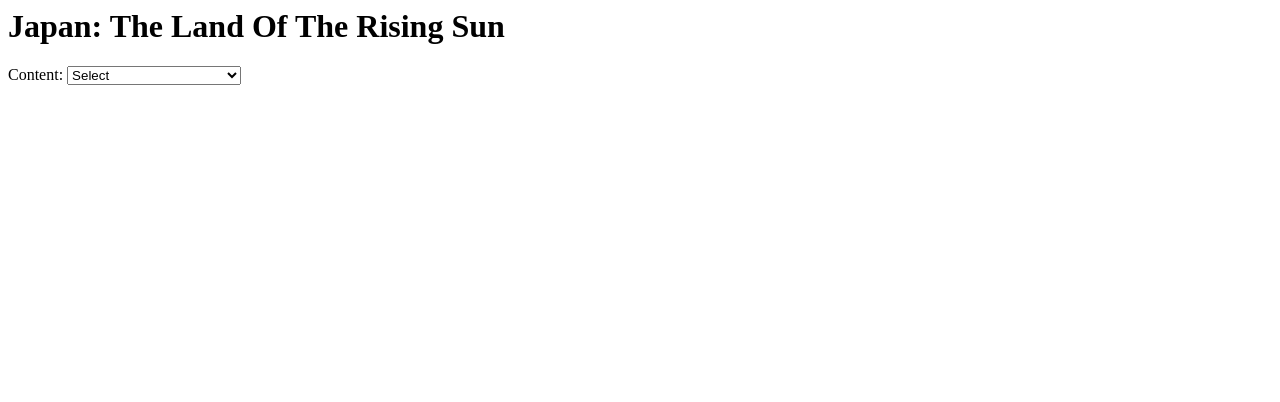
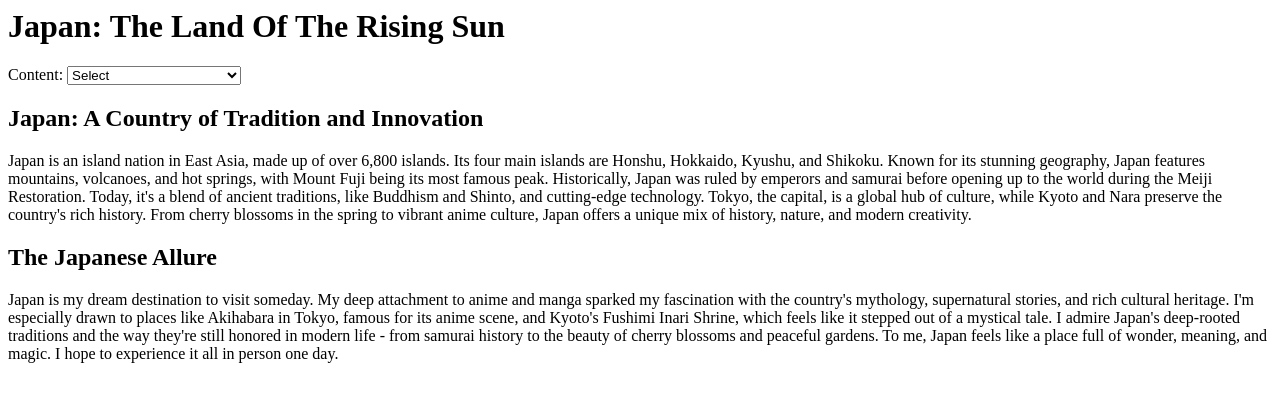
Before and after one commit to RamiBouReslan/my-favourite-place, a plain HTML site: page index.html in a window 1280 px wide. Drawn offline with Linux system fonts and the light colour scheme.

Commit message:
Adding descriptive content

```diff
--- a/index.html
+++ b/index.html
@@ -16,8 +16,41 @@
         <option value="personal">My Japanese Fascination</option>
       </select>
     </nav>
+    <main>
+      <!-- A Glimpse of Japan -->
+      <section>
+        <h2>Japan: A Country of Tradition and Innovation</h2>
+        <p>
+          Japan is an island nation in East Asia, made up of over 6,800 islands.
+          Its four main islands are Honshu, Hokkaido, Kyushu, and Shikoku. Known
+          for its stunning geography, Japan features mountains, volcanoes, and
+          hot springs, with Mount Fuji being its most famous peak. Historically,
+          Japan was ruled by emperors and samurai before opening up to the world
+          during the Meiji Restoration. Today, it's a blend of ancient
+          traditions, like Buddhism and Shinto, and cutting-edge technology.
+          Tokyo, the capital, is a global hub of culture, while Kyoto and Nara
+          preserve the country's rich history. From cherry blossoms in the
+          spring to vibrant anime culture, Japan offers a unique mix of history,
+          nature, and modern creativity.
+        </p>
+      </section>
 
-
+      <!-- My Japanese Fascination -->
+      <section>
+        <h2>The Japanese Allure</h2>
+        <p>
+          Japan is my dream destination to visit someday. My deep attachment to
+          anime and manga sparked my fascination with the country's mythology,
+          supernatural stories, and rich cultural heritage. I'm especially drawn
+          to places like Akihabara in Tokyo, famous for its anime scene, and
+          Kyoto's Fushimi Inari Shrine, which feels like it stepped out of a
+          mystical tale. I admire Japan's deep-rooted traditions and the way
+          they're still honored in modern life - from samurai history to the
+          beauty of cherry blossoms and peaceful gardens. To me, Japan feels
+          like a place full of wonder, meaning, and magic. I hope to experience
+          it all in person one day.
+        </p>
+      </section>
     </main>
   </body>
 </html>
```
